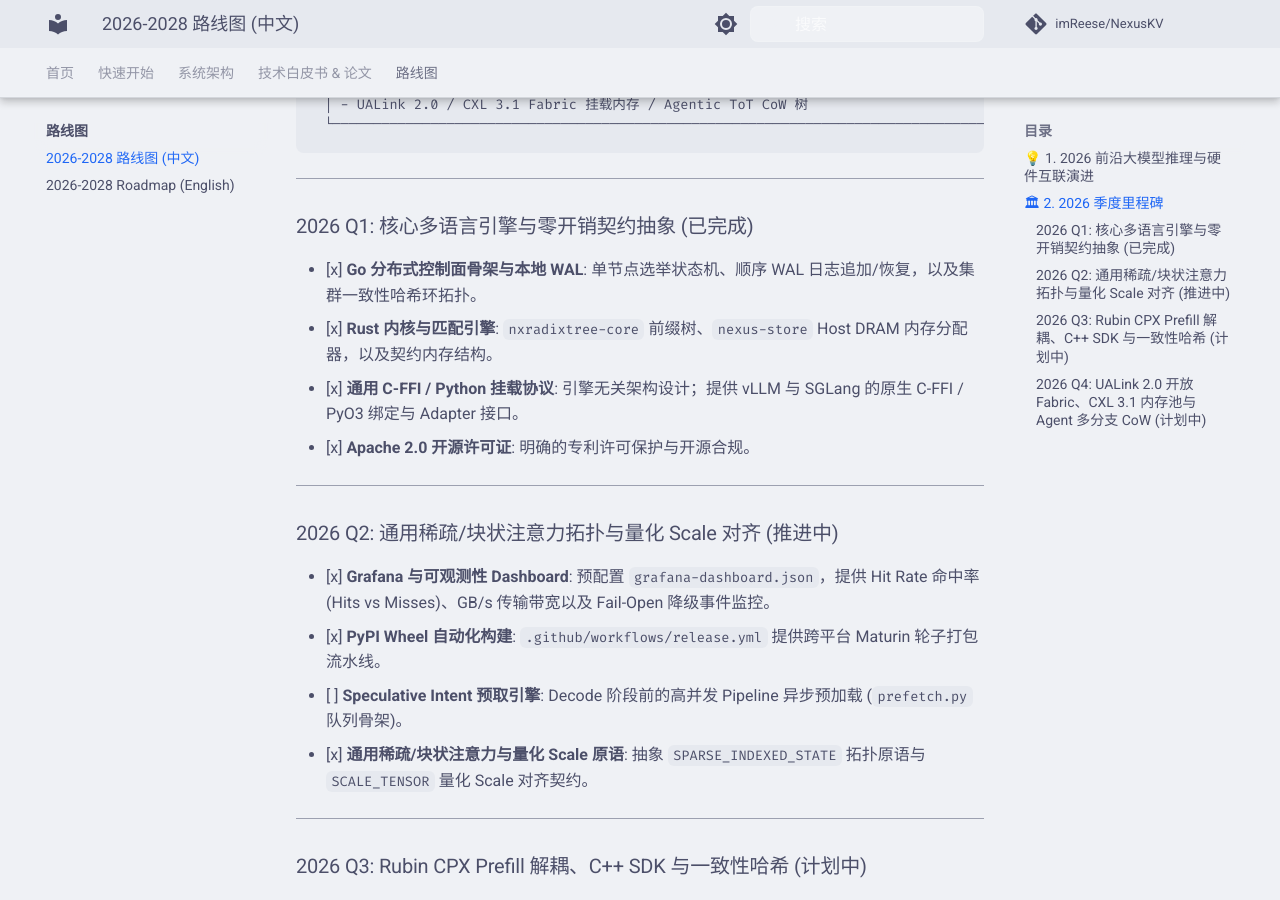
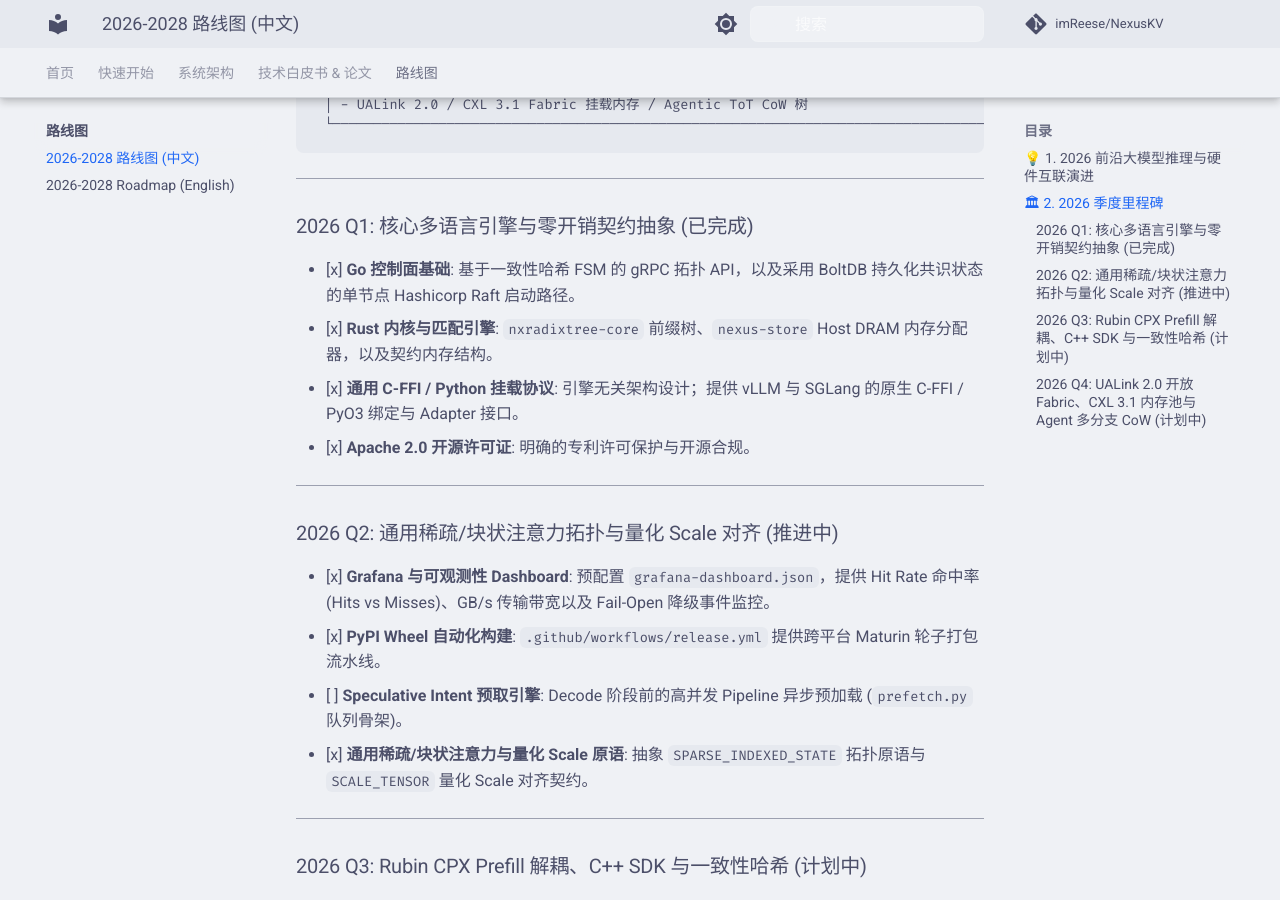
Before and after one commit to imReese/NexusKV, an MkDocs documentation site: the page built from docs/roadmap_cn.md, in a window 1280 px wide and 900 px high, scrolled down 1041 px. Built offline with MkDocs 1.6.1 and Material for MkDocs 9.7.7, drawn with Linux system fonts in a browser that asks for light colours; comment, search, counter and statistics services are not loaded.

Commit message:
docs(roadmap): clarify Go control-plane milestone

```diff
--- a/docs/roadmap_cn.md
+++ b/docs/roadmap_cn.md
@@ -44,7 +44,7 @@
 
 ### 2026 Q1: 核心多语言引擎与零开销契约抽象 (已完成)
 
-- [x] **Go 分布式控制面骨架与本地 WAL**: 单节点选举状态机、顺序 WAL 日志追加/恢复，以及集群一致性哈希环拓扑。
+- [x] **Go 控制面基础**: 基于一致性哈希 FSM 的 gRPC 拓扑 API，以及采用 BoltDB 持久化共识状态的单节点 Hashicorp Raft 启动路径。
 - [x] **Rust 内核与匹配引擎**: `nxradixtree-core` 前缀树、`nexus-store` Host DRAM 内存分配器，以及契约内存结构。
 - [x] **通用 C-FFI / Python 挂载协议**: 引擎无关架构设计；提供 vLLM 与 SGLang 的原生 C-FFI / PyO3 绑定与 Adapter 接口。
 - [x] **Apache 2.0 开源许可证**: 明确的专利许可保护与开源合规。
```
Also changed, not shown: docs/roadmap.md (+1 -1 lines).
